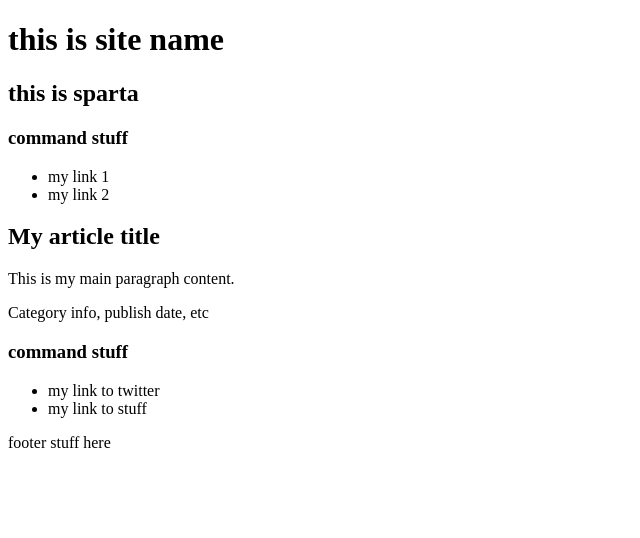
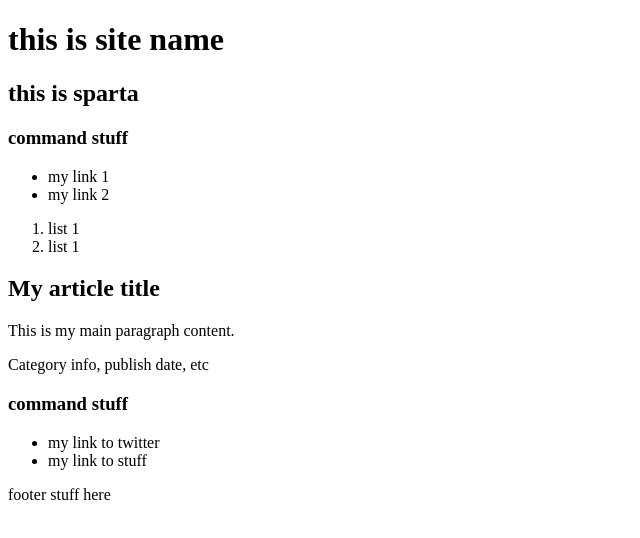
Before and after one commit to Patmonaghan/layout, a plain HTML site: page index.html in a window 1280 px wide. Shown: the whole page, without its empty margins (0-640 px from the left). Drawn offline with Linux system fonts and the light colour scheme.

Commit message:
Update index.html

```diff
--- a/index.html
+++ b/index.html
@@ -19,6 +19,10 @@
                     <li> my link 1</li>
                      <li> my link 2</li>
                 </ul>
+                 <ol>
+                    <li> list 1</li>
+                     <li> list 1</li>
+                </ol>
             </nav>
             <article>
                 <header>
```
